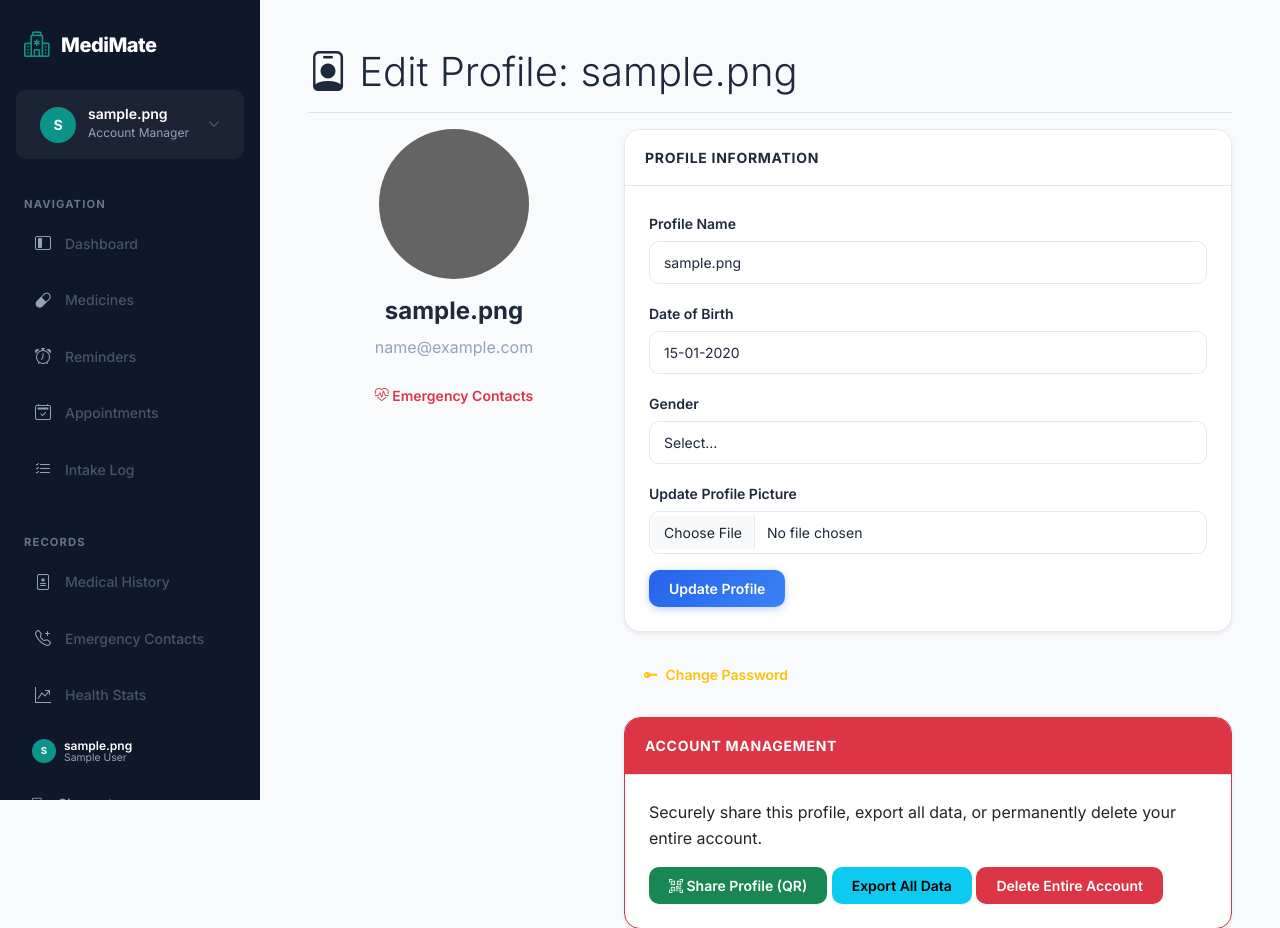
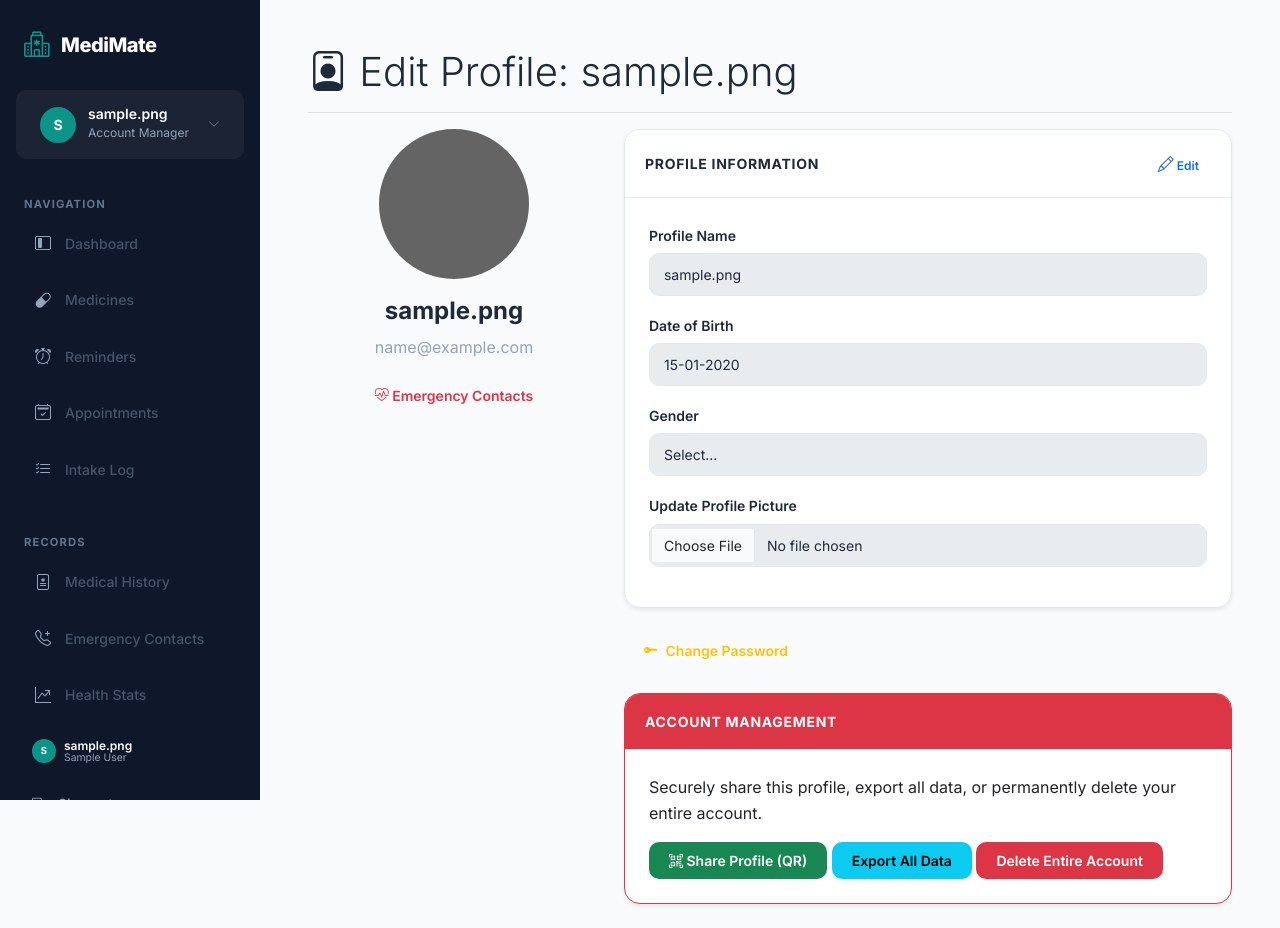
Before and after one commit to TeamO-6/MediMate, a Flask app: page /manage_profile/1 in a window 1280 px wide. Shown: the top 928 px of the page. After the commit the page ends 905 px from the top, so only its background shows below. Run offline with Flask 3, Linux system fonts and the light colour scheme; a user stored in the database is signed in; tables that the repository leaves empty hold one stand-in row (values such as "Sample post"); some libraries are stand-ins or nearby versions.

Commit message:
feat(ui): make edit profile form view-only by default with edit toggle

```diff
--- a/templates/manage_profile.html
+++ b/templates/manage_profile.html
@@ -20,18 +20,36 @@
 
     <div class="col-md-8">
         <div class="card shadow-sm mb-4">
-            <div class="card-header">Profile Information</div>
+            <div class="card-header d-flex justify-content-between align-items-center">
+                <span>Profile Information</span>
+                <button type="button" id="editProfileBtn" class="btn btn-sm btn-outline-primary">
+                    <i class="bi bi-pencil"></i> Edit
+                </button>
+            </div>
             <div class="card-body">
-                <form method="POST" enctype="multipart/form-data">
+                <form method="POST" enctype="multipart/form-data" id="profileForm">
                     {{ form.hidden_tag() }}
-                    {{ render_field(form.profile_name) }}
-                    {{ render_field(form.date_of_birth) }}
-                    {{ render_field(form.gender) }}
-                    {{ render_field(form.profile_picture) }}
-                    <button type="submit" name="submit_profile" class="btn btn-primary">Update Profile</button>
+                    <fieldset id="profileFieldset" {% if not form.errors %}disabled{% endif %}>
+                        {{ render_field(form.profile_name) }}
+                        {{ render_field(form.date_of_birth) }}
+                        {{ render_field(form.gender) }}
+                        {{ render_field(form.profile_picture) }}
+                    </fieldset>
+                    <button type="submit" name="submit_profile" id="saveProfileBtn" class="btn btn-primary mt-3" style="{% if not form.errors %}display: none;{% endif %}">Save Changes</button>
                 </form>
             </div>
         </div>
+
+        <script>
+            document.getElementById('editProfileBtn').addEventListener('click', function() {
+                document.getElementById('profileFieldset').removeAttribute('disabled');
+                document.getElementById('saveProfileBtn').style.display = 'block';
+                this.style.display = 'none';
+            });
+            {% if form.errors %}
+            document.getElementById('editProfileBtn').style.display = 'none';
+            {% endif %}
+        </script>
 
         {% if profile.is_manager %}
             <div class="mb-4">
```
